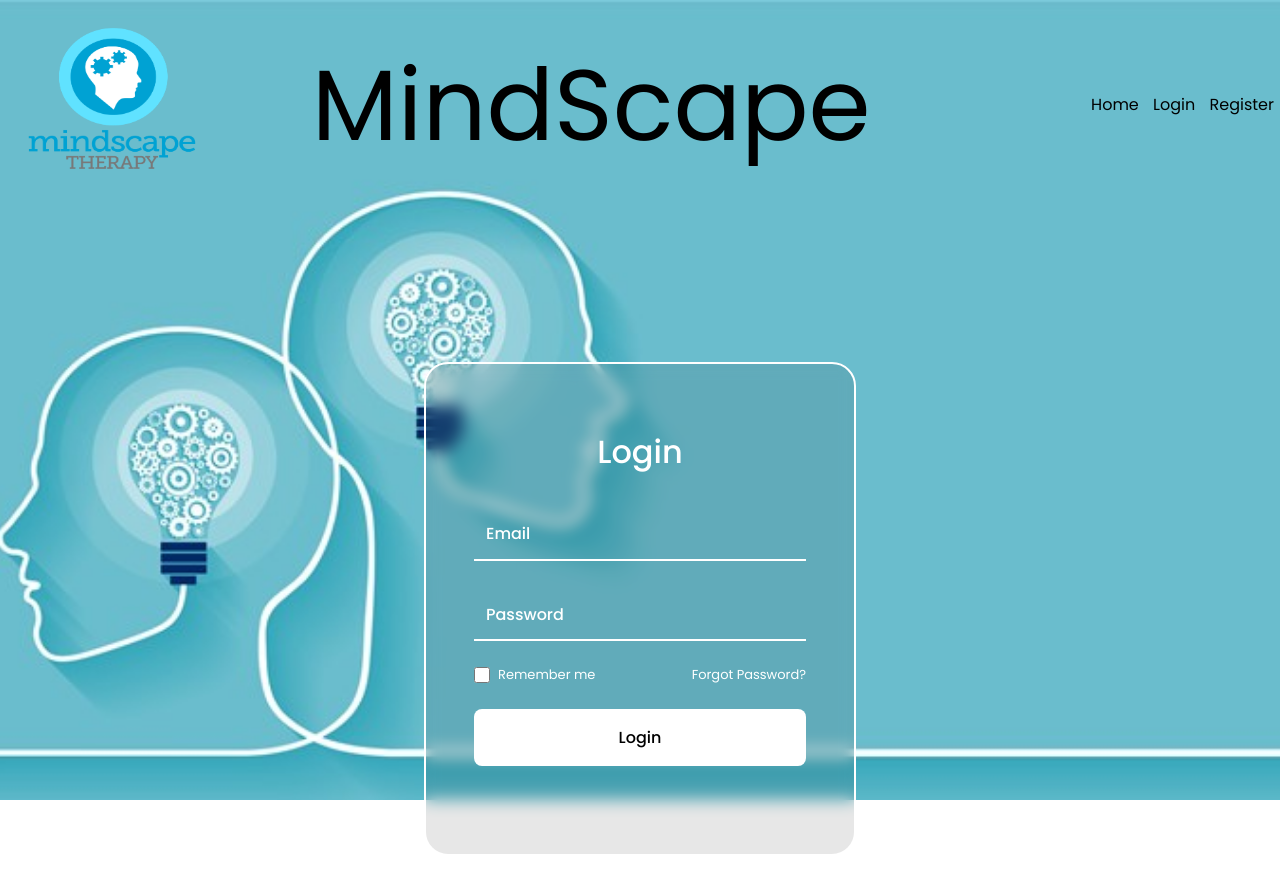
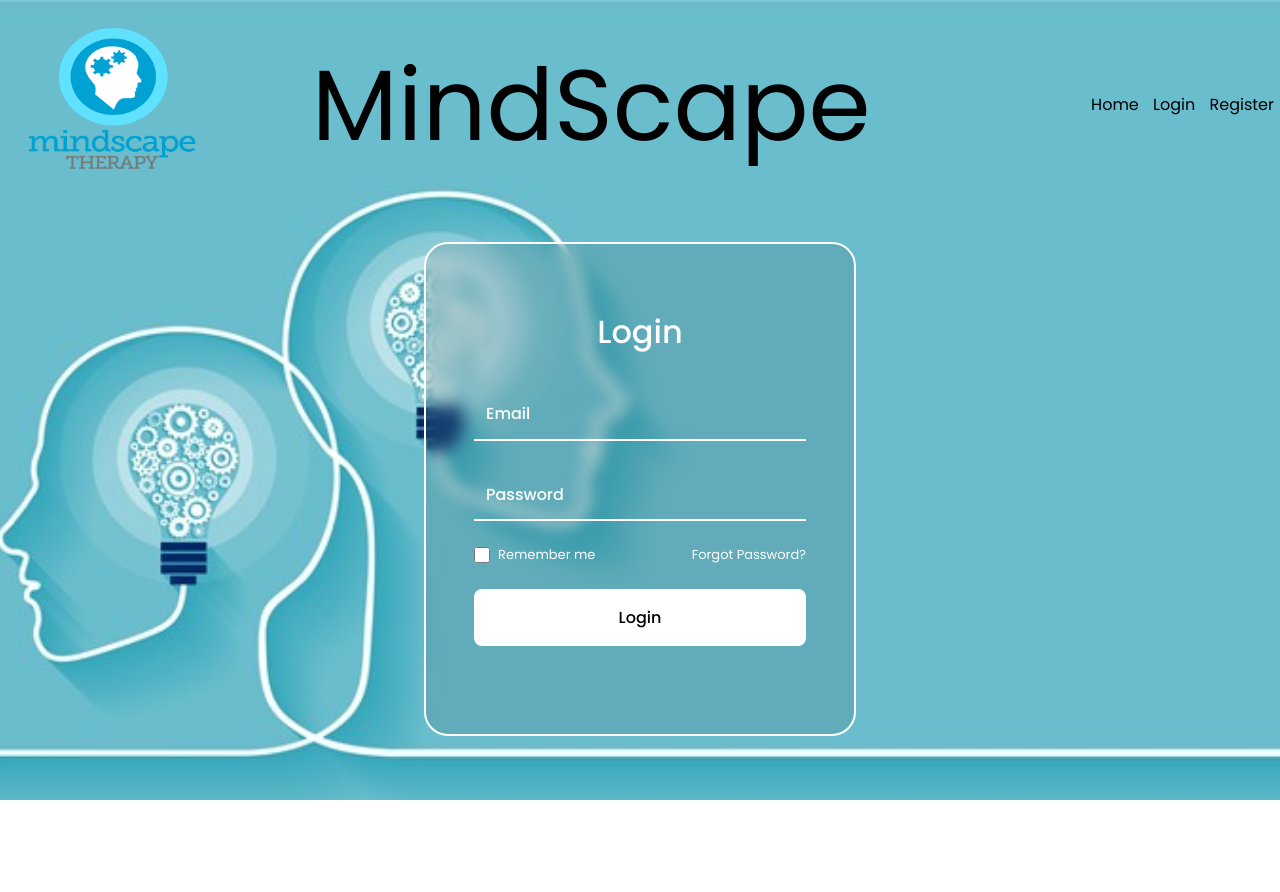
Before and after one commit to yagnasri-ch/MindScape, a React (Create React App) app: page /login in a window 1280 px wide. Shown: the top 892 px of the page. After the commit the page ends 800 px from the top, so only its background shows below. Built offline with nearby package versions, Linux system fonts and the light colour scheme.

Commit message:
Adjust login and registration page

```diff
--- a/src/css/login.css
+++ b/src/css/login.css
@@ -1,7 +1,7 @@
 /*=============== LOGIN ===============*/
 .login{
     position: relative;
-    height: 100vh;
+    height: 70vh;
     display: grid;
     align-items: center;
 
```
